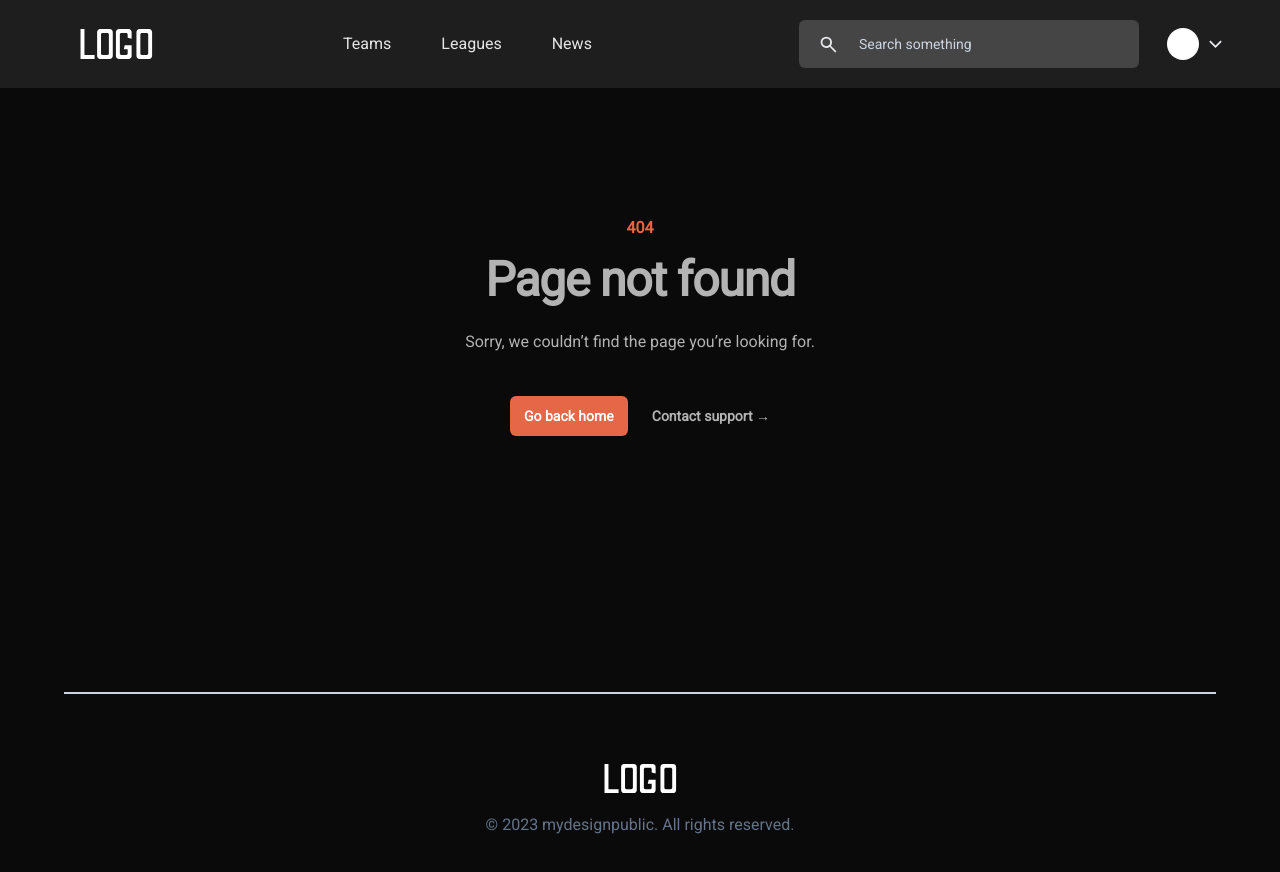
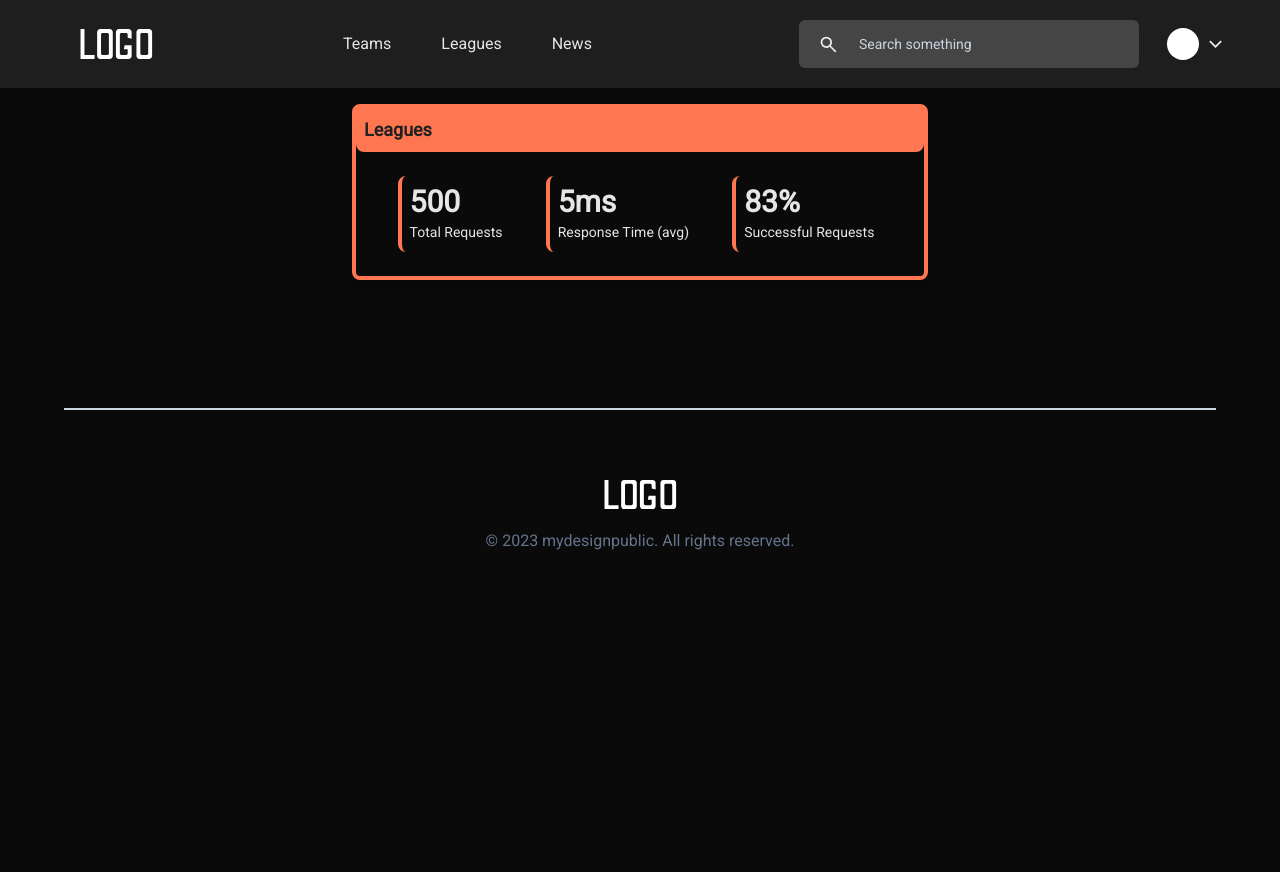
Before and after one commit to AMRRAGHEB118/football_analytic_forntend, a Next.js app: page /log_Report in a window 1280 px wide. Before the commit this address had no page. Shown: the top 872 px of the page. After the commit the page ends 800 px from the top, so only its background shows below. Built offline with nearby package versions, Linux system fonts and the light colour scheme.

Commit message:
Create logs component

```diff
--- /dev/null
+++ b/src/app/(staticPages)/log_Report/page.tsx
@@ -0,0 +1,30 @@
+import LogsCard from '../../components/LogsCard';
+
+const leaguesStats = [
+    { value: 500, label: 'Total Requests' },
+    { value: '5ms', label: 'Response Time (avg)' },
+    { value: '83%', label: 'Successful Requests' },
+];
+
+const playersStats = [
+    { value: 800, label: 'Total Requests' },
+    { value: '7ms', label: 'Response Time (avg)' },
+    { value: '78%', label: 'Successful Requests' },
+];
+
+const teamsStats = [
+    { value: 450, label: 'Total Requests' },
+    { value: '6ms', label: 'Response Time (avg)' },
+    { value: '85%', label: 'Successful Requests' },
+];
+
+const LogsPage = () => {
+    return (
+        <div className='mt-4'>
+            {/* Logs for Leagues Module */}
+            <LogsCard module="Leagues" logs={leaguesStats} />
+        </div>
+    );
+};
+
+export default LogsPage;
--- /dev/null
+++ b/src/app/components/LogsCard.tsx
@@ -0,0 +1,32 @@
+interface Log {
+    value: string | number;
+    label: string;
+}
+
+interface LogsCardProps {
+    module: string;
+    logs: Log[];
+}
+
+const LogsCard: React.FC<LogsCardProps> = ({ module, logs }) => {
+    return (
+        <div className="bg-transparent text-secondary-100 shadow-lg max-w-xl mx-auto border-4 border-primary-500 rounded-lg">
+            {/* Module (Endpoint) Title */}
+            <div className="bg-primary-500 text-secondary-1000 font-bold text-lg p-2 rounded-b-lg">
+                {module}
+            </div>
+
+            {/* Stats */}
+            <div className="text-secondary-100 p-6 flex justify-around rounded-lg">
+                {logs.map((log, index) => (
+                    <div key={index} className="text-left border-l-4 rounded-lg p-2 border-primary-500">
+                        <span className="text-3xl font-bold block">{log.value}</span>
+                        <span className="text-sm">{log.label}</span>
+                    </div>
+                ))}
+            </div>
+        </div>
+    );
+};
+
+export default LogsCard;
```
